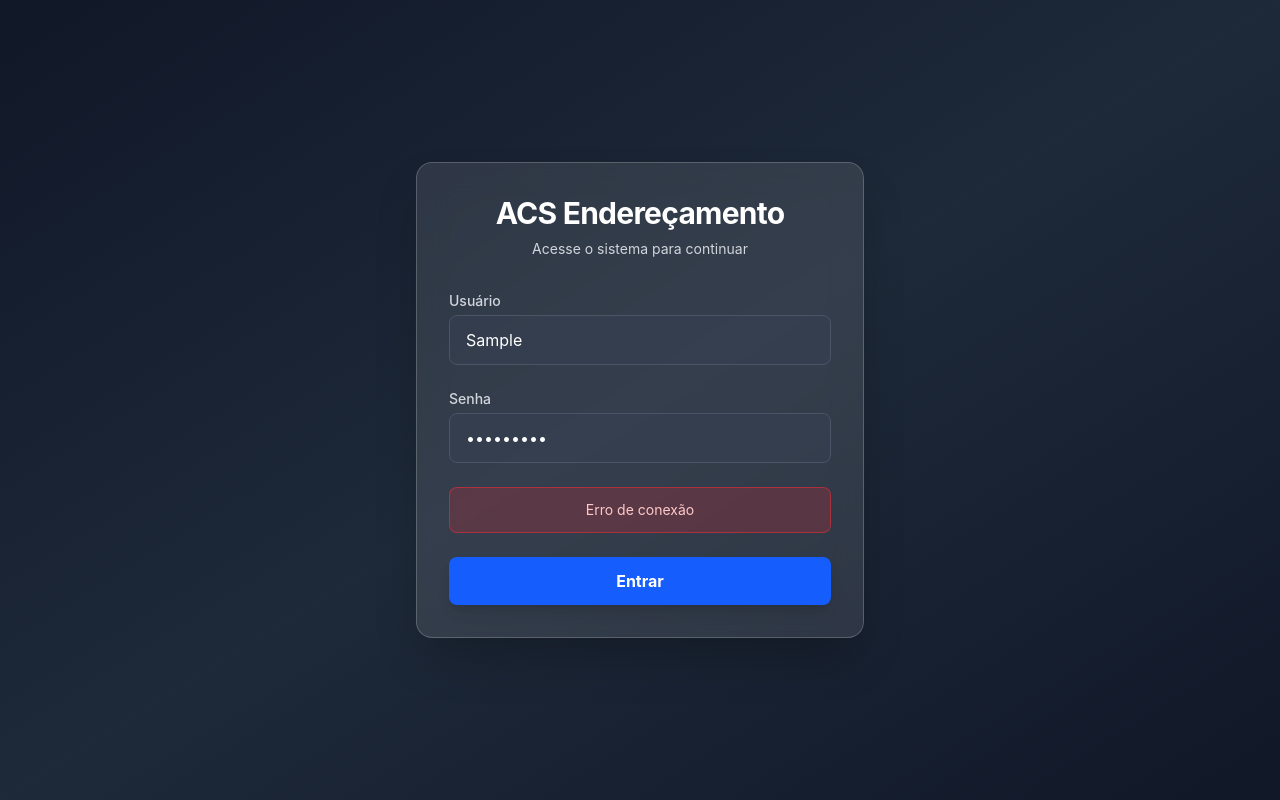
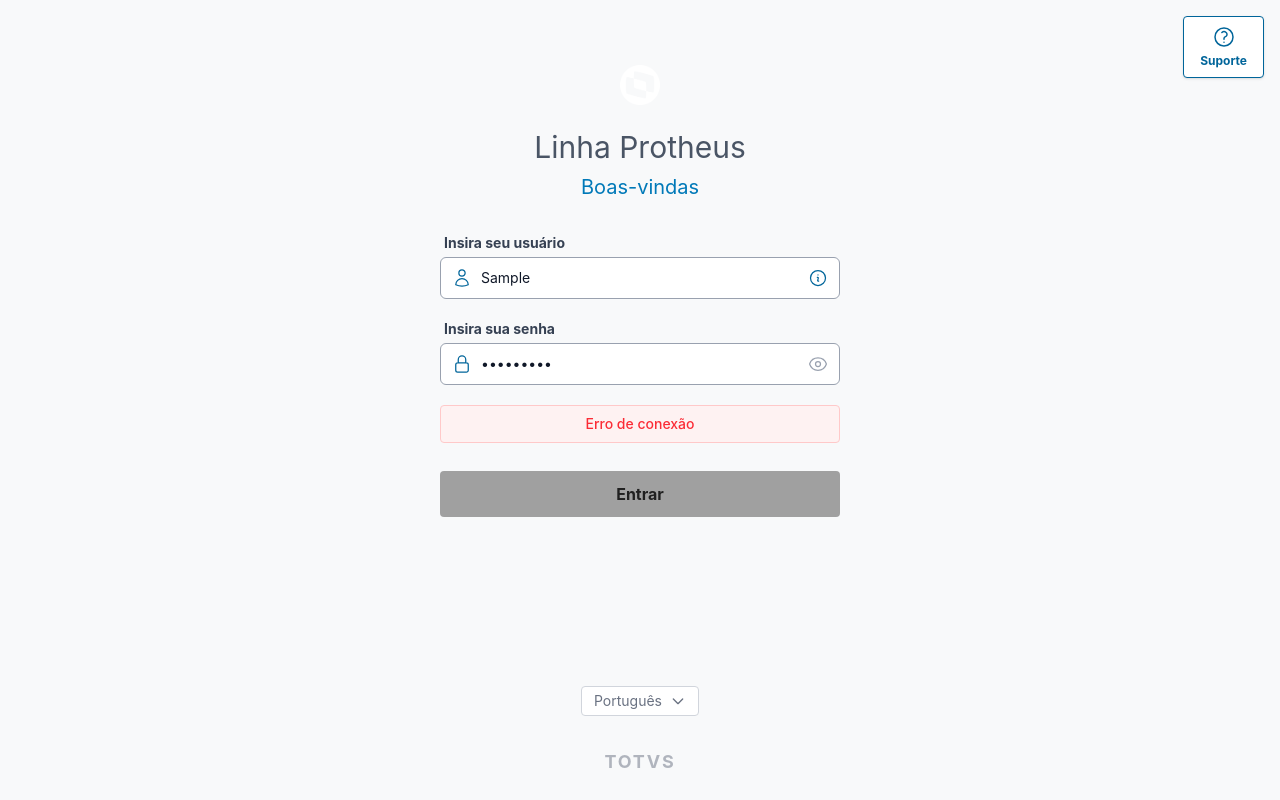
Before and after one commit to arthursingularity/acs, a Next.js app: page /login in a window 1280 px wide. Both pictures are taken after typing "Sample", "Sample123" into the empty fields and a click on the button "Entrar". Built offline with nearby package versions, Linux system fonts and the light colour scheme; no server answers.

Commit message:
code updated!

```diff
--- a/src/app/components/ui/NavBar.js
+++ b/src/app/components/ui/NavBar.js
@@ -1,8 +1,34 @@
-import { useState } from "react";
+import { useState, useEffect } from "react";
+import { useRouter } from "next/navigation";
 import SelectSetorModal from "../system/SelectSetorModal";
 
 export default function NavBar({ almo, setor, centroCusto, onExportExcel, gridRows, gridCols, onAdjustGrid }) {
   const [openModal, setOpenModal] = useState(false);
+  const [username, setUsername] = useState("Visitante");
+  const [currentDate, setCurrentDate] = useState("");
+  const router = useRouter();
+
+  useEffect(() => {
+    // Carregar usuário
+    const storedUser = localStorage.getItem("username");
+    if (storedUser) {
+      setUsername(storedUser.toUpperCase());
+    }
+
+    // Carregar data atual
+    const today = new Date();
+    setCurrentDate(today.toLocaleDateString("pt-BR"));
+  }, []);
+
+  const handleLogout = async () => {
+    try {
+      await fetch("/api/auth/logout", { method: "POST" });
+      localStorage.removeItem("username");
+      router.push("/login");
+    } catch (error) {
+      console.error("Erro ao fazer logout:", error);
+    }
+  };
 
   return (
     <>
@@ -39,10 +65,10 @@
               <p>TOTVS Manufatura MSSQL Html</p>
             </div>
             <div className="mt-1.5 mb-1.5 font-medium text-[13px] border-l rounded flex items-center border-border px-4">
-              <p>ARTHURM</p>
+              <p>{username}</p>
             </div>
             <div className="mt-1.5 mb-1.5 font-medium text-[13px] border-l rounded flex items-center border-border px-4">
-              <p>21/01/2026</p>
+              <p>{currentDate}</p>
             </div>
             <div className="mt-1.5 mb-1.5 font-medium text-[13px] border-l rounded flex items-center border-border px-4">
               <p>Stam/Matriz</p>
@@ -56,7 +82,10 @@
             <div className="mt-1.5 mb-1.5 font-medium text-[13px] border-l rounded flex items-center border-border px-4">
               <p>Stam/Matriz</p>
             </div>
-            <div className="font-medium space-x-1 buttonHover bg-lightGray text-gray-600 text-[13px] border-l rounded flex items-center border-border px-4">
+            <div
+              onClick={handleLogout}
+              className="font-medium space-x-1 buttonHover bg-lightGray text-gray-600 text-[13px] border-l rounded flex items-center border-border px-4 cursor-pointer"
+            >
               <img src="/imagens/close2.svg" className="w-[20px]" />
               <p>Sair</p>
             </div>
--- a/src/app/login/page.js
+++ b/src/app/login/page.js
@@ -2,11 +2,12 @@
 
 import { useState } from "react";
 import { useRouter } from "next/navigation";
-import Image from "next/image";
+import { UserIcon, LockClosedIcon, InformationCircleIcon, EyeIcon, EyeSlashIcon, QuestionMarkCircleIcon } from "@heroicons/react/24/outline";
 
 export default function LoginPage() {
     const [username, setUsername] = useState("");
     const [password, setPassword] = useState("");
+    const [showPassword, setShowPassword] = useState(false);
     const [error, setError] = useState("");
     const [loading, setLoading] = useState(false);
     const router = useRouter();
@@ -24,7 +25,9 @@
             });
 
             if (res.ok) {
-                router.push("/"); // Vai para a home, onde ele escolhe o setor
+                // Save user info to localStorage
+                localStorage.setItem("username", username);
+                router.push("/");
             } else {
                 const data = await res.json();
                 setError(data.error || "Erro ao fazer login");
@@ -37,68 +40,123 @@
     };
 
     return (
-        <div className="min-h-screen bg-gradient-to-br from-gray-900 via-gray-800 to-gray-900 flex items-center justify-center p-4">
-            <div className="bg-white/10 backdrop-blur-lg border border-white/20 p-8 rounded-2xl shadow-2xl w-full max-w-md animate-in fade-in zoom-in duration-500">
-                <div className="text-center mb-8">
-                    <h1 className="text-3xl font-bold text-white mb-2 tracking-tight">
-                        ACS Endereçamento
-                    </h1>
-                    <p className="text-gray-300 text-sm">Acesse o sistema para continuar</p>
+        <div className="min-h-screen bg-[#F8F9FA] relative flex flex-col font-sans">
+            {/* Top Right Support Button */}
+            <div className="absolute top-4 right-4">
+                <button className="bg-white border rounded shadow-sm px-4 py-2 flex flex-col items-center justify-center text-primary3 hover:bg-gray-50 transition-colors">
+                    <QuestionMarkCircleIcon className="h-6 w-6 mb-1" />
+                    <span className="text-xs font-bold">Suporte</span>
+                </button>
             </div>
 
-                <form onSubmit={handleSubmit} className="space-y-6">
+            <div className="flex-1 flex flex-col items-center justify-center px-4 -mt-20">
+                {/* Logo Section */}
+                <div className="flex flex-col items-center mb-8">
+                    <div className="flex items-center gap-2 mb-6">
+                        {/* TOTVS Logo placeholder - using text to emulate the look if image not perfect match,
+                            but using existing logo if available. The image shows a specific TOTVS logo.
+                            We will try to use the existing one but styled properly. */}
+                        <img src="/imagens/logo.png" alt="TOTVS" className="h-[40px]" />
+                        <span className="text-3xl font-bold text-gray-700 tracking-tight hidden">TOTVS</span>
+                    </div>
+
+                    <h1 className="text-3xl text-gray-600 font-normal mb-2">Linha Protheus</h1>
+                    <h2 className="text-xl text-[#0079B8] font-normal">Boas-vindas</h2>
+                </div>
+
+                <div className="w-full max-w-[400px]">
+                    <form onSubmit={handleSubmit} className="space-y-5">
+                        {/* User Input */}
                         <div>
-                        <label className="block text-sm font-medium text-gray-300 mb-1">
-                            Usuário
+                            <label className="block text-sm font-bold text-gray-700 mb-1 ml-1">
+                                Insira seu usuário
                             </label>
+                            <div className="relative group">
+                                <div className="absolute inset-y-0 left-0 pl-3 flex items-center pointer-events-none">
+                                    <UserIcon className="h-5 w-5 text-primary3" />
+                                </div>
                                 <input
                                     type="text"
                                     value={username}
                                     onChange={(e) => setUsername(e.target.value)}
-                            className="w-full px-4 py-3 bg-gray-700/50 border border-gray-600 rounded-lg text-white placeholder-gray-400 focus:outline-none focus:ring-2 focus:ring-blue-500 focus:border-transparent transition-all"
-                            placeholder="Digite seu usuário"
+                                    className="block w-full pl-10 pr-10 py-2.5 border border-gray-400 rounded-md text-gray-900 placeholder-gray-400 focus:outline-none focus:ring-1 focus:ring-primary3 focus:border-primary3 sm:text-sm bg-white"
+                                    placeholder="" // Image has no placeholder text inside, just the label above and icon
                                     required
                                 />
+                                <div className="absolute inset-y-0 right-0 pr-3 flex items-center pointer-events-none">
+                                    <InformationCircleIcon className="h-5 w-5 text-primary3" />
+                                </div>
+                            </div>
                         </div>
 
+                        {/* Password Input */}
                         <div>
-                        <label className="block text-sm font-medium text-gray-300 mb-1">
-                            Senha
+                            <label className="block text-sm font-bold text-gray-700 mb-1 ml-1">
+                                Insira sua senha
                             </label>
+                            <div className="relative group">
+                                <div className="absolute inset-y-0 left-0 pl-3 flex items-center pointer-events-none">
+                                    <LockClosedIcon className="h-5 w-5 text-primary3" />
+                                </div>
                                 <input
-                            type="password"
+                                    type={showPassword ? "text" : "password"}
                                     value={password}
                                     onChange={(e) => setPassword(e.target.value)}
-                            className="w-full px-4 py-3 bg-gray-700/50 border border-gray-600 rounded-lg text-white placeholder-gray-400 focus:outline-none focus:ring-2 focus:ring-blue-500 focus:border-transparent transition-all"
-                            placeholder="••••••••"
+                                    className="block w-full pl-10 pr-10 py-2.5 border border-gray-400 rounded-md text-gray-900 placeholder-gray-400 focus:outline-none focus:ring-1 focus:ring-primary3 focus:border-primary3 sm:text-sm bg-white"
                                     required
                                 />
+                                <div className="absolute inset-y-0 right-0 pr-3 flex items-center cursor-pointer text-gray-400 hover:text-gray-600">
+                                    <button
+                                        type="button"
+                                        onClick={() => setShowPassword(!showPassword)}
+                                        className="focus:outline-none"
+                                    >
+                                        {showPassword ? (
+                                            <EyeSlashIcon className="h-5 w-5" />
+                                        ) : (
+                                            <EyeIcon className="h-5 w-5" />
+                                        )}
+                                    </button>
+                                </div>
+                            </div>
                         </div>
 
                         {error && (
-                        <div className="p-3 bg-red-500/20 border border-red-500/50 text-red-200 rounded-lg text-sm text-center">
+                            <div className="text-red-500 text-sm text-center font-medium bg-red-50 p-2 rounded border border-red-200">
                                 {error}
                             </div>
                         )}
 
+                        {/* Submit Button */}
+                        <div className="pt-2">
                             <button
                                 type="submit"
                                 disabled={loading}
-                        className="w-full bg-blue-600 hover:bg-blue-500 text-white font-bold py-3 rounded-lg shadow-lg hover:shadow-blue-500/30 transition-all transform hover:-translate-y-0.5 disabled:opacity-50 disabled:cursor-not-allowed"
+                                className={`
+                                    w-full flex justify-center py-2.5 px-4 border border-transparent rounded
+                                    font-bold text-black/80 transition-colors hover:bg-primary2 hover:text-white cursor-pointer
+                                    ${loading ? "bg-gray-400 cursor-not-allowed" : "bg-[#A0A0A0]"}
+                                `}
+                            // Note: Image shows a gray button, likely meaning "disabled" until input or just style.
+                            // I'll use a darker gray or the brand blue on hover to give feedback.
+                            // For accuracy to the image (which looks gray), I'll start with gray.
                             >
-                        {loading ? (
-                            <span className="flex items-center justify-center">
-                                <svg className="animate-spin -ml-1 mr-3 h-5 w-5 text-white" xmlns="http://www.w3.org/2000/svg" fill="none" viewBox="0 0 24 24">
-                                    <circle className="opacity-25" cx="12" cy="12" r="10" stroke="currentColor" strokeWidth="4"></circle>
-                                    <path className="opacity-75" fill="currentColor" d="M4 12a8 8 0 018-8V0C5.373 0 0 5.373 0 12h4zm2 5.291A7.962 7.962 0 014 12H0c0 3.042 1.135 5.824 3 7.938l3-2.647z"></path>
-                                </svg>
-                                Entrando...
-                            </span>
-                        ) : (
-                            "Entrar"
-                        )}
+                                {loading ? "Entrando..." : "Entrar"}
                             </button>
+                        </div>
                     </form>
+                </div>
+            </div>
+
+            {/* Footer */}
+            <div className="py-6 flex flex-col items-center gap-4 text-gray-500">
+                <div className="border border-gray-300 rounded px-3 py-1 bg-white text-sm flex items-center gap-2 cursor-pointer hover:bg-gray-50">
+                    <span>Português</span>
+                    <svg className="w-4 h-4" fill="none" stroke="currentColor" viewBox="0 0 24 24"><path strokeLinecap="round" strokeLinejoin="round" strokeWidth="2" d="M19 9l-7 7-7-7" /></svg>
+                </div>
+                <div className="flex items-center gap-2 mt-4 opacity-50">
+                    <span className="font-bold tracking-widest text-lg">TOTVS</span>
+                </div>
             </div>
         </div>
     );
--- a/src/middleware.js
+++ b/src/middleware.js
@@ -34,7 +34,15 @@
 
     try {
         const secret = new TextEncoder().encode(process.env.JWT_SECRET || 'default-secret-key-change-it');
-        await jwtVerify(token, secret);
+        const { payload } = await jwtVerify(token, secret);
+
+        // 🛡️ Proteção de Rotas Admin
+        if (request.nextUrl.pathname.startsWith('/admin')) {
+            if (payload.role !== 'admin') {
+                return NextResponse.redirect(new URL('/', request.url));
+            }
+        }
+
         return NextResponse.next();
     } catch (err) {
         // Token inválido ou expirado
```
Also changed, not shown: 1 other file (tests, documents, lock files or other folders). Lines whose indentation alone changed are shown as unchanged.
